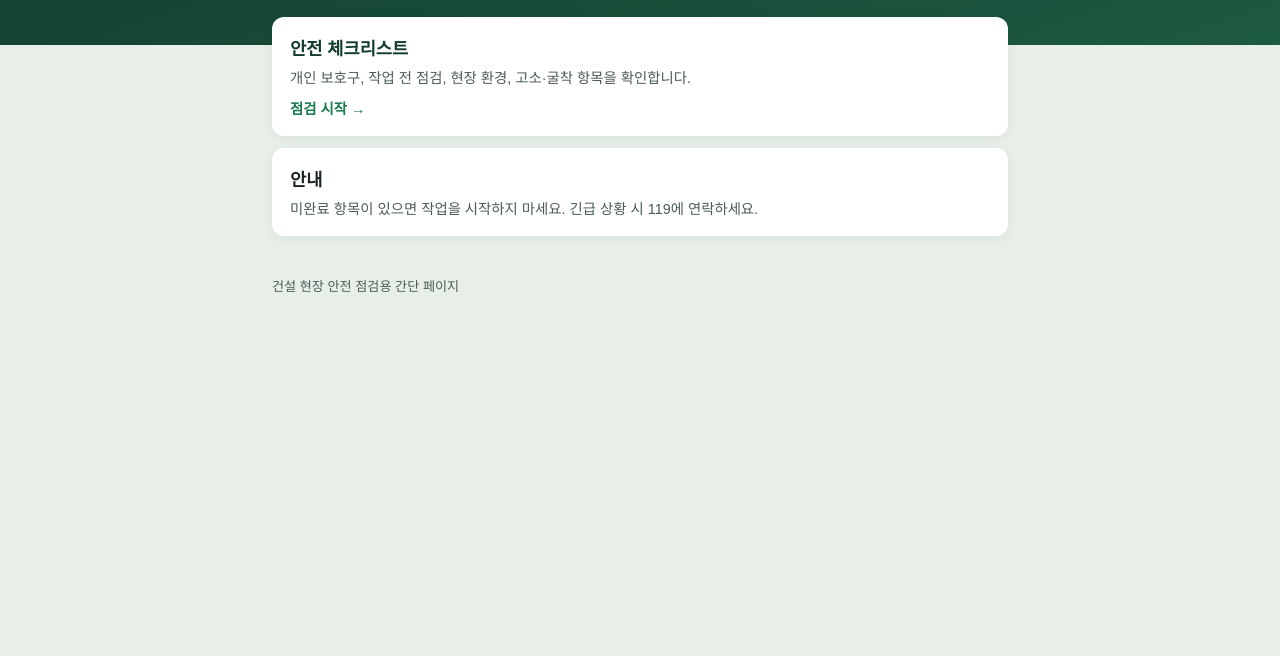
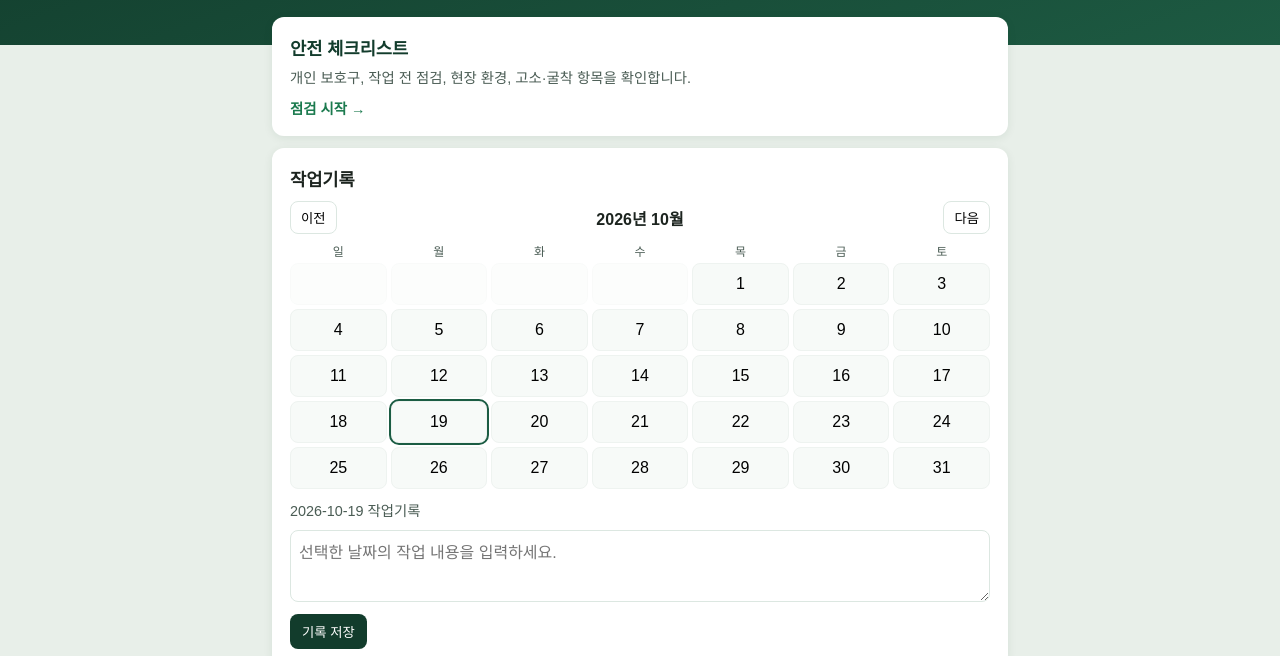
Before and after one commit to kyebins/construction-safety-checklist, a plain HTML site: page index.html in a window 1280 px wide. Shown: the part 142-798 px from the top of the page. Drawn offline with Linux system fonts and the light colour scheme.

Commit message:
Add calendar work log on the home page

```diff
--- a/index.html
+++ b/index.html
@@ -18,6 +18,18 @@
     a.card h2 { margin:0 0 6px; color:#123c2c; font-size:1.1rem; }
     a.card p { margin:0; color:#4a5c54; font-size:.9rem; }
     .go { margin-top:10px; color:#1b7a4e; font-weight:700; font-size:.9rem; }
+    .log { background:#fff; border-radius:12px; padding:18px; margin-bottom:12px; box-shadow:0 2px 10px rgba(18,60,44,.08); }
+    .log h2 { margin:0 0 10px; font-size:1.1rem; }
+    .nav { display:flex; justify-content:space-between; align-items:center; margin-bottom:8px; }
+    .nav button { border:1px solid #dce7e1; background:#fff; border-radius:8px; padding:6px 10px; cursor:pointer; }
+    .week { display:grid; grid-template-columns:repeat(7,1fr); gap:4px; text-align:center; font-size:.75rem; color:#4a5c54; margin-bottom:4px; }
+    .days { display:grid; grid-template-columns:repeat(7,1fr); gap:4px; }
+    .days button { border:1px solid #eef3f0; background:#f7faf8; border-radius:8px; min-height:42px; cursor:pointer; font:inherit; }
+    .days button.has { background:#e8f6ee; font-weight:700; }
+    .days button.on { outline:2px solid #1b5c43; }
+    .days button.muted { opacity:.35; }
+    textarea { width:100%; min-height:72px; margin-top:10px; border:1px solid #dce7e1; border-radius:8px; padding:8px; font:inherit; }
+    .save { margin-top:8px; background:#123c2c; color:#fff; border:0; border-radius:8px; padding:8px 12px; cursor:pointer; }
     footer { max-width:760px; margin:0 auto; padding:0 12px 28px; color:#4a5c54; font-size:.82rem; }
   </style>
 </head>
@@ -35,11 +47,69 @@
       <p>개인 보호구, 작업 전 점검, 현장 환경, 고소·굴착 항목을 확인합니다.</p>
       <div class="go">점검 시작 →</div>
     </a>
+    <div class="log">
+      <h2>작업기록</h2>
+      <div class="nav">
+        <button type="button" id="prev">이전</button>
+        <strong id="ym"></strong>
+        <button type="button" id="next">다음</button>
+      </div>
+      <div class="week"><span>일</span><span>월</span><span>화</span><span>수</span><span>목</span><span>금</span><span>토</span></div>
+      <div class="days" id="days"></div>
+      <p id="picked" style="margin:10px 0 0;font-size:.9rem;color:#4a5c54;"></p>
+      <textarea id="note" placeholder="선택한 날짜의 작업 내용을 입력하세요."></textarea>
+      <button type="button" class="save" id="save">기록 저장</button>
+    </div>
     <div class="card" style="background:#fff;border-radius:12px;padding:18px;box-shadow:0 2px 10px rgba(18,60,44,.08);">
       <h2 style="margin:0 0 6px;font-size:1.1rem;">안내</h2>
       <p style="margin:0;color:#4a5c54;font-size:.9rem;">미완료 항목이 있으면 작업을 시작하지 마세요. 긴급 상황 시 119에 연락하세요.</p>
     </div>
   </main>
   <footer>건설 현장 안전 점검용 간단 페이지</footer>
+  <script>
+    const key = "site-work-logs";
+    const logs = JSON.parse(localStorage.getItem(key) || "{}");
+    let y, m, sel;
+    const now = new Date();
+    y = now.getFullYear(); m = now.getMonth();
+    function iso(yy, mm, d) { return yy + "-" + String(mm + 1).padStart(2, "0") + "-" + String(d).padStart(2, "0"); }
+    function draw() {
+      document.getElementById("ym").textContent = y + "년 " + (m + 1) + "월";
+      const first = new Date(y, m, 1).getDay();
+      const last = new Date(y, m + 1, 0).getDate();
+      const box = document.getElementById("days");
+      box.innerHTML = "";
+      for (let i = 0; i < first; i++) {
+        const b = document.createElement("button");
+        b.type = "button"; b.className = "muted"; b.disabled = true;
+        box.appendChild(b);
+      }
+      for (let d = 1; d <= last; d++) {
+        const id = iso(y, m, d);
+        const b = document.createElement("button");
+        b.type = "button"; b.textContent = d;
+        if (logs[id]) b.classList.add("has");
+        if (sel === id) b.classList.add("on");
+        b.onclick = () => pick(id);
+        box.appendChild(b);
+      }
+    }
+    function pick(id) {
+      sel = id;
+      document.getElementById("picked").textContent = id + " 작업기록";
+      document.getElementById("note").value = logs[id] || "";
+      draw();
+    }
+    document.getElementById("prev").onclick = () => { m--; if (m < 0) { m = 11; y--; } draw(); };
+    document.getElementById("next").onclick = () => { m++; if (m > 11) { m = 0; y++; } draw(); };
+    document.getElementById("save").onclick = () => {
+      if (!sel) return;
+      const t = document.getElementById("note").value.trim();
+      if (t) logs[sel] = t; else delete logs[sel];
+      localStorage.setItem(key, JSON.stringify(logs));
+      draw();
+    };
+    pick(iso(now.getFullYear(), now.getMonth(), now.getDate()));
+  </script>
 </body>
 </html>
```
